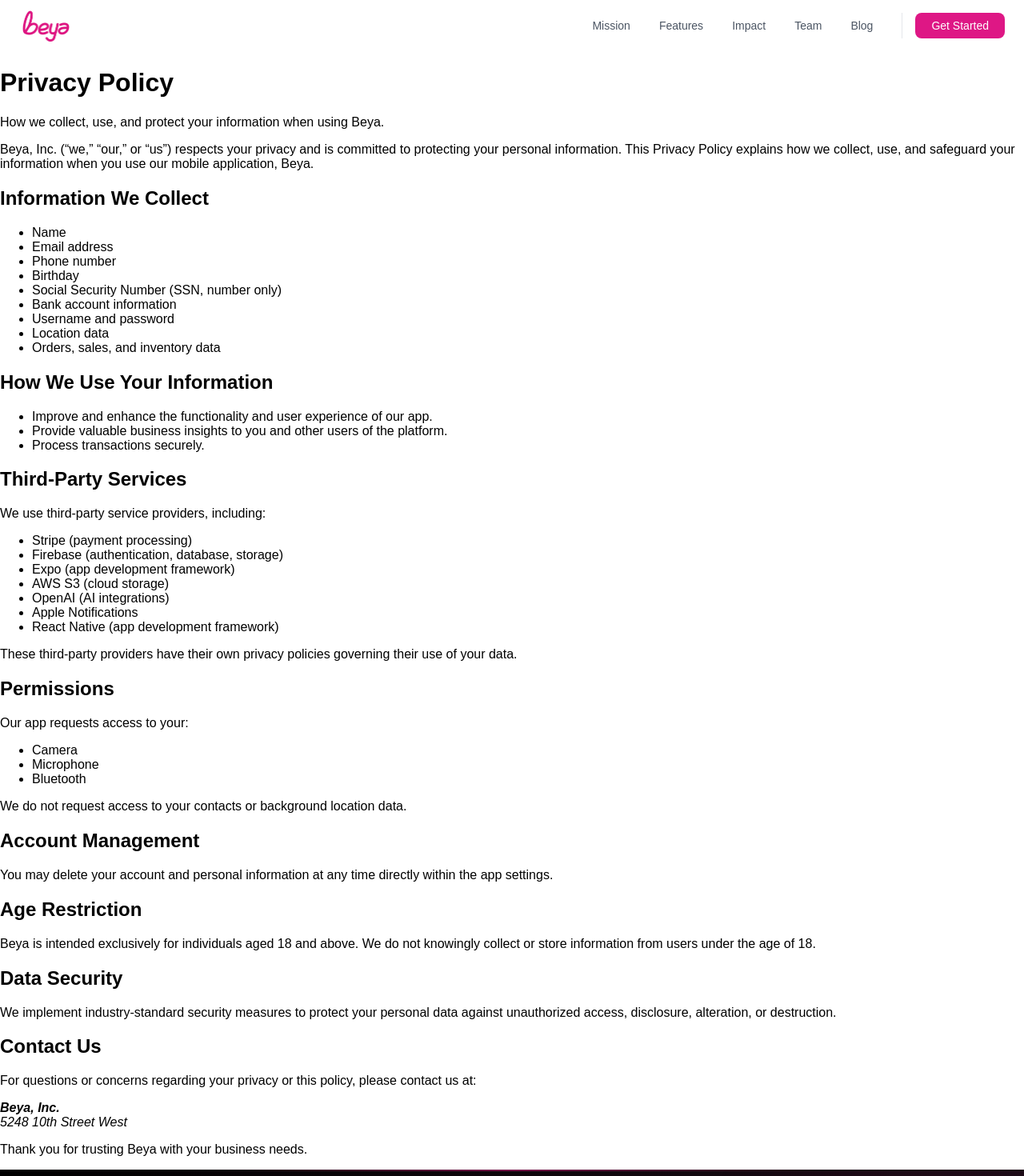
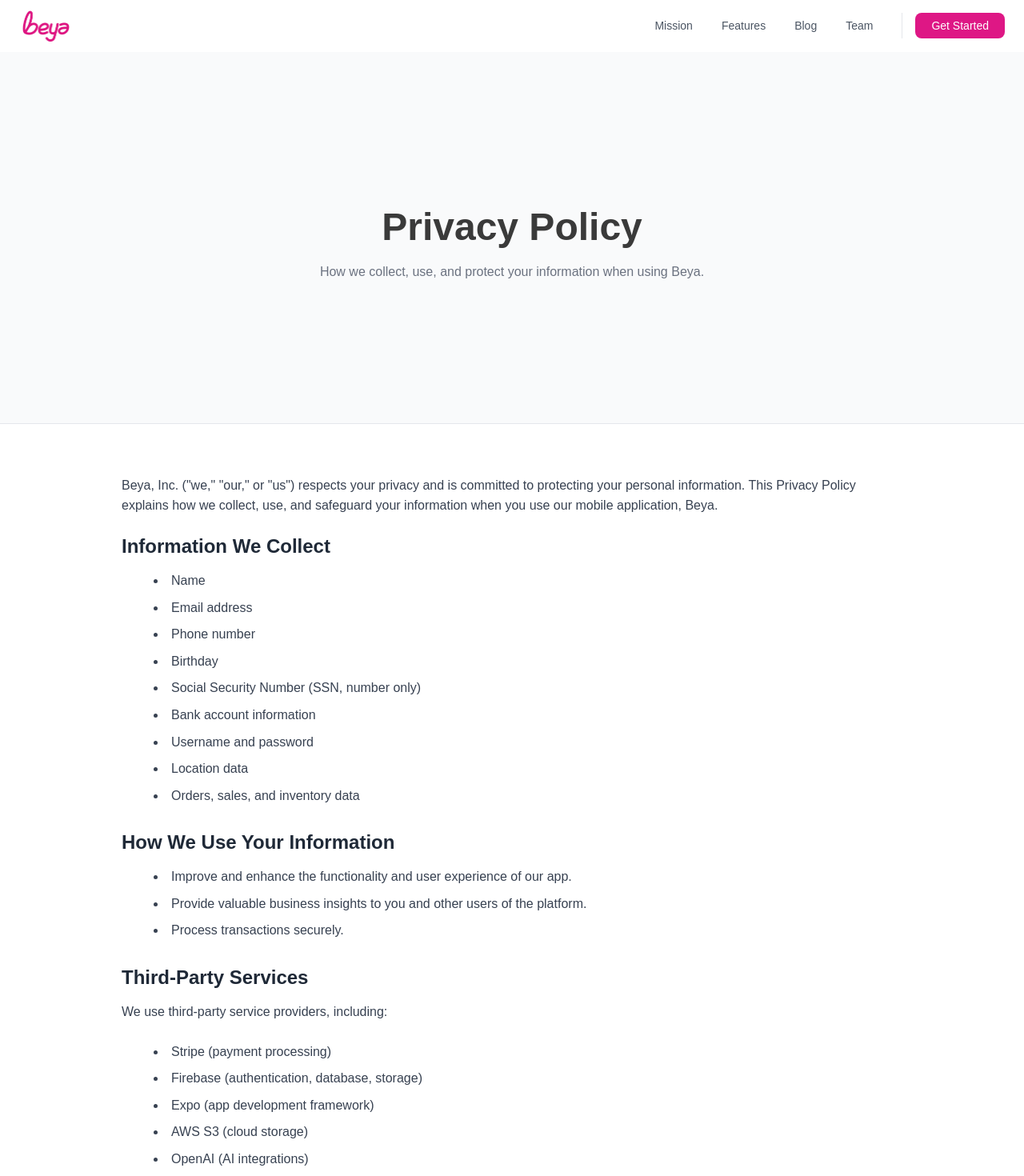
Before and after one commit to w4nd3r1ingY4k/beyaWebsite, a React (Create React App) app in the folder frontend/: page /privacy in a window 1280 px wide. Shown: the top 1470 px of the page at 80% size. Built offline with nearby package versions, Linux system fonts and the light colour scheme; what amazon-cognito-identity-js would draw is missing.

Commit message:
Added some styling, fixed new landing page

```diff
--- a/frontend/src/ContentData.ts
+++ b/frontend/src/ContentData.ts
@@ -94,7 +94,7 @@
     name: "Austin Liu",
     school: "Brown University",
     major: "Applied Math and Computer Science + Economics",
-    role: "Founding Software Engineer",
+    role: "Cofounder, CTO",
     socialLinks: [
       {
         href: "https://www.linkedin.com/in/austin-liu-797877262/",
--- /dev/null
+++ b/frontend/src/components/BlogPost.css
@@ -0,0 +1,53 @@
+.blog-post {
+  background: #FCFCFC;
+  border-radius: 1rem;
+  box-shadow: 0 1px 2px 0 rgba(16, 24, 40, 0.05);
+  overflow: hidden;
+  transition: transform 0.2s ease, box-shadow 0.2s ease;
+}
+
+.blog-post:hover {
+  transform: translateY(-2px);
+  box-shadow: 0 4px 12px rgba(0, 0, 0, 0.1);
+}
+
+.blog-post-image {
+  width: 100%;
+  height: 12rem;
+  object-fit: cover;
+  padding: 1.25rem;
+}
+
+.blog-post-content {
+  padding: 1.5rem;
+  background: #F8F9FA;
+  border-radius: 0.5rem;
+  margin: 0.5rem;
+}
+
+.blog-post-title {
+  font-size: 1.25rem;
+  font-weight: 600;
+  color: #3A3A3A;
+  margin-bottom: 1rem;
+  line-height: 1.4;
+}
+
+.blog-post-description {
+  color: #737373;
+  margin-bottom: 1rem;
+  line-height: 1.6;
+}
+
+.blog-post-link {
+  color: #DE1785;
+  font-weight: 600;
+  text-transform: uppercase;
+  text-decoration: none;
+  transition: color 0.2s ease;
+  display: inline-block;
+}
+
+.blog-post-link:hover {
+  color: #F7B2D9;
+}
--- a/frontend/src/components/BlogPost.tsx
+++ b/frontend/src/components/BlogPost.tsx
@@ -1,43 +1,6 @@
 import React from "react";
 import { BlogPostProps } from "../ComponentTypes";
-
-const articleStyle: React.CSSProperties = {
-  background: "#FCFCFC",
-  borderRadius: "1rem",
-  boxShadow: "0 1px 2px 0 rgba(16, 24, 40, 0.05)",
-  overflow: "hidden",
-};
-
-const imgStyle: React.CSSProperties = {
-  width: "100%",
-  height: "12rem",
-  objectFit: "cover",
-  padding: "1.25rem",
-};
-
-const divStyle: React.CSSProperties = {
-  padding: "1.5rem",
-};
-
-const titleStyle: React.CSSProperties = {
-  fontSize: "1.25rem",
-  fontWeight: 600,
-  color: "#3A3A3A",
-  marginBottom: "1rem",
-};
-
-const descStyle: React.CSSProperties = {
-  color: "#737373",
-  marginBottom: "1rem",
-};
-
-const linkStyle: React.CSSProperties = {
-  color: "#6366F1",
-  fontWeight: 600,
-  textTransform: "uppercase",
-  textDecoration: "none",
-  transition: "color 0.2s",
-};
+import "./BlogPost.css";
 
 export const BlogPost: React.FC<BlogPostProps> = ({
   image,
@@ -46,18 +9,24 @@
   href,
   imageAlt,
 }) => (
-  <article style={articleStyle}>
-    <img src={image} alt={imageAlt} style={imgStyle} />
-    <div style={divStyle}>
-      <h3 style={titleStyle}>{title}</h3>
-      <p style={descStyle}>{description}</p>
+  <article className="blog-post">
+    <img
+      src={image}
+      alt={imageAlt}
+      className="blog-post-image"
+    />
+    <div className="blog-post-content">
+      <h3 className="blog-post-title">
+        {title}
+      </h3>
+      <p className="blog-post-description">
+        {description}
+      </p>
       <a
         href={href}
         target="_blank"
         rel="noopener noreferrer"
-        style={{ ...linkStyle, color: "#DE1785" }}
-        onMouseOver={e => (e.currentTarget.style.color = "#F7B2D9")} // light pink as subcolour
-        onMouseOut={e => (e.currentTarget.style.color = "#DE1785")}
+        className="blog-post-link"
       >
         Read More
       </a>
--- a/frontend/src/components/navigation/NavigationBar.tsx
+++ b/frontend/src/components/navigation/NavigationBar.tsx
@@ -60,9 +60,8 @@
   const navItems = [
     { id: "mission", label: "Mission" },
     { id: "features", label: "Features" },
-    { id: "impact", label: "Impact" },
+    { id: "blog", label: "Blog" },
     { id: "our-team", label: "Team" },
-    { id: "blog", label: "Blog" },
   ];
 
   // Styles
--- a/frontend/src/index.css
+++ b/frontend/src/index.css
@@ -1,3 +1,7 @@
+@tailwind base;
+@tailwind components;
+@tailwind utilities;
+
 @import url('https://fonts.googleapis.com/css2?family=Dosis:wght@200..800&family=Jost:ital,wght@0,100..900;1,100..900&family=Outfit:wght@100..900&family=Roboto+Mono:ital,wght@0,100..700;1,100..700&display=swap');
 
 *, *::before, *::after {
--- /dev/null
+++ b/frontend/src/pages/Privacy.css
@@ -0,0 +1,116 @@
+.privacy-container {
+  min-height: 100vh;
+  background-color: white;
+  color: #374151;
+  display: flex;
+  flex-direction: column;
+}
+
+.privacy-header {
+  background-color: #F9FAFB;
+  width: 100%;
+  padding: 10rem 1rem;
+  text-align: center;
+  border-bottom: 1px solid #E5E7EB;
+}
+
+.privacy-title {
+  font-size: 3rem;
+  font-weight: bold;
+  color: #3A3A3A;
+  margin-bottom: 1rem;
+}
+
+.privacy-subtitle {
+  margin-top: 1rem;
+  color: #6B7280;
+  max-width: 42rem;
+  margin-left: auto;
+  margin-right: auto;
+  line-height: 1.6;
+}
+
+.privacy-main {
+  flex-grow: 1;
+  padding: 3rem 1.5rem;
+  max-width: 64rem;
+  margin: 0 auto;
+}
+
+.privacy-intro {
+  margin-bottom: 1.5rem;
+  line-height: 1.6;
+  color: #374151;
+}
+
+.privacy-section {
+  margin-bottom: 2rem;
+}
+
+.privacy-section-title {
+  font-size: 1.5rem;
+  font-weight: 600;
+  margin-bottom: 0.5rem;
+  color: #1F2937;
+}
+
+.privacy-list {
+  list-style-type: disc;
+  list-style-position: inside;
+  margin-bottom: 1.5rem;
+  line-height: 1.6;
+}
+
+.privacy-list li {
+  margin-bottom: 0.5rem;
+  color: #374151;
+}
+
+.privacy-paragraph {
+  margin-bottom: 1.5rem;
+  line-height: 1.6;
+  color: #374151;
+}
+
+.privacy-address {
+  font-style: normal;
+  margin-bottom: 1.5rem;
+  color: #374151;
+}
+
+.privacy-address strong {
+  color: #1F2937;
+}
+
+.privacy-footer {
+  margin-top: 3rem;
+  font-style: italic;
+  font-size: 0.875rem;
+  color: #6B7280;
+  text-align: center;
+}
+
+/* Responsive Design */
+@media (max-width: 768px) {
+  .privacy-title {
+    font-size: 2.5rem;
+  }
+
+  .privacy-main {
+    padding: 2rem 1rem;
+  }
+
+  .privacy-section-title {
+    font-size: 1.25rem;
+  }
+}
+
+@media (max-width: 480px) {
+  .privacy-title {
+    font-size: 2rem;
+  }
+
+  .privacy-header {
+    padding: 6rem 1rem;
+  }
+}
--- a/frontend/src/pages/Privacy.tsx
+++ b/frontend/src/pages/Privacy.tsx
@@ -3,35 +3,37 @@
 import { NavigationBar } from "../components/navigation/NavigationBar";
 import { Footer } from "../components/Footer";
 import { footerData } from "../ContentData";
-
+import "./Privacy.css";
 
 const Privacy: React.FC = () => {
   useEffect(() => {
     window.scrollTo({ top: 0, behavior: "smooth" });
   }, []);
+
   return (
-    <div className="min-h-screen bg-white text-gray-800 flex flex-col">
+    <div className="privacy-container">
       <NavigationBar />
 
       {/* Page Header */}
-      <header className="bg-[#F9FAFB] w-full py-40 px-4 text-center border-b border-gray-200">
-        <h1 className="text-5xl font-bold text-[#3A3A3A]">Privacy Policy</h1>
-        <p className="mt-4 text-gray-600 max-w-2xl mx-auto">
+      <header className="privacy-header">
+        <h1 className="privacy-title">Privacy Policy</h1>
+        <p className="privacy-subtitle">
           How we collect, use, and protect your information when using Beya.
         </p>
       </header>
 
       {/* Main Content */}
-      <main className="flex-grow px-6 py-12 max-w-4xl mx-auto">
-        <p className="mb-6">
-          Beya, Inc. (“we,” “our,” or “us”) respects your privacy and is committed
+      <main className="privacy-main">
+        <p className="privacy-intro">
+          Beya, Inc. ("we," "our," or "us") respects your privacy and is committed
           to protecting your personal information. This Privacy Policy explains how
           we collect, use, and safeguard your information when you use our mobile
           application, Beya.
         </p>
 
-        <h2 className="text-2xl font-semibold mb-2">Information We Collect</h2>
-        <ul className="list-disc list-inside mb-6">
+        <section className="privacy-section">
+          <h2 className="privacy-section-title">Information We Collect</h2>
+          <ul className="privacy-list">
             <li>Name</li>
             <li>Email address</li>
             <li>Phone number</li>
@@ -42,17 +44,21 @@
             <li>Location data</li>
             <li>Orders, sales, and inventory data</li>
           </ul>
+        </section>
 
-        <h2 className="text-2xl font-semibold mb-2">How We Use Your Information</h2>
-        <ul className="list-disc list-inside mb-6">
+        <section className="privacy-section">
+          <h2 className="privacy-section-title">How We Use Your Information</h2>
+          <ul className="privacy-list">
             <li>Improve and enhance the functionality and user experience of our app.</li>
             <li>Provide valuable business insights to you and other users of the platform.</li>
             <li>Process transactions securely.</li>
           </ul>
+        </section>
 
-        <h2 className="text-2xl font-semibold mb-2">Third-Party Services</h2>
-        <p className="mb-2">We use third-party service providers, including:</p>
-        <ul className="list-disc list-inside mb-6">
+        <section className="privacy-section">
+          <h2 className="privacy-section-title">Third-Party Services</h2>
+          <p className="privacy-paragraph">We use third-party service providers, including:</p>
+          <ul className="privacy-list">
             <li>Stripe (payment processing)</li>
             <li>Firebase (authentication, database, storage)</li>
             <li>Expo (app development framework)</li>
@@ -61,44 +67,59 @@
             <li>Apple Notifications</li>
             <li>React Native (app development framework)</li>
           </ul>
-        <p className="mb-6">
+          <p className="privacy-paragraph">
             These third-party providers have their own privacy policies governing their use of your data.
           </p>
+        </section>
 
-        <h2 className="text-2xl font-semibold mb-2">Permissions</h2>
-        <p className="mb-2">Our app requests access to your:</p>
-        <ul className="list-disc list-inside mb-6">
+        <section className="privacy-section">
+          <h2 className="privacy-section-title">Permissions</h2>
+          <p className="privacy-paragraph">Our app requests access to your:</p>
+          <ul className="privacy-list">
             <li>Camera</li>
             <li>Microphone</li>
             <li>Bluetooth</li>
           </ul>
-        <p className="mb-6">We do not request access to your contacts or background location data.</p>
+          <p className="privacy-paragraph">
+            We do not request access to your contacts or background location data.
+          </p>
+        </section>
 
-        <h2 className="text-2xl font-semibold mb-2">Account Management</h2>
-        <p className="mb-6">
+        <section className="privacy-section">
+          <h2 className="privacy-section-title">Account Management</h2>
+          <p className="privacy-paragraph">
             You may delete your account and personal information at any time directly within the app settings.
           </p>
+        </section>
 
-        <h2 className="text-2xl font-semibold mb-2">Age Restriction</h2>
-        <p className="mb-6">
+        <section className="privacy-section">
+          <h2 className="privacy-section-title">Age Restriction</h2>
+          <p className="privacy-paragraph">
             Beya is intended exclusively for individuals aged 18 and above. We do not knowingly collect or store information from users under the age of 18.
           </p>
+        </section>
 
-        <h2 className="text-2xl font-semibold mb-2">Data Security</h2>
-        <p className="mb-6">
+        <section className="privacy-section">
+          <h2 className="privacy-section-title">Data Security</h2>
+          <p className="privacy-paragraph">
             We implement industry-standard security measures to protect your personal data against unauthorized access, disclosure, alteration, or destruction.
           </p>
+        </section>
 
-        <h2 className="text-2xl font-semibold mb-2">Contact Us</h2>
-        <p className="mb-6">
+        <section className="privacy-section">
+          <h2 className="privacy-section-title">Contact Us</h2>
+          <p className="privacy-paragraph">
             For questions or concerns regarding your privacy or this policy, please contact us at:
           </p>
-        <address className="not-italic mb-6">
+          <address className="privacy-address">
             <strong>Beya, Inc.</strong><br />
             5248 10th Street West
           </address>
+        </section>
 
-        <p className="mt-12 italic text-sm">Thank you for trusting Beya with your business needs.</p>
+        <p className="privacy-footer">
+          Thank you for trusting Beya with your business needs.
+        </p>
       </main>
 
       <Footer {...footerData} />
--- a/frontend/src/sections/BeyaFeaturesSection.tsx
+++ b/frontend/src/sections/BeyaFeaturesSection.tsx
@@ -48,6 +48,7 @@
 
   return (
     <section
+      id="features"
       style={{
         padding: '8rem 0',
         background: 'linear-gradient(to bottom, #F9FAFB, #FFFFFF)',
--- a/frontend/src/sections/HeroSection.tsx
+++ b/frontend/src/sections/HeroSection.tsx
@@ -10,6 +10,7 @@
 
   return (
     <section
+      id="mission"
       style={{
         marginTop: -30,
         width: "100%",
```
Also changed, not shown: frontend/src/sections/BlogSection.tsx (+0 -37 lines), 1 other file (tests, documents, lock files or other folders). Lines whose indentation alone changed are shown as unchanged.
